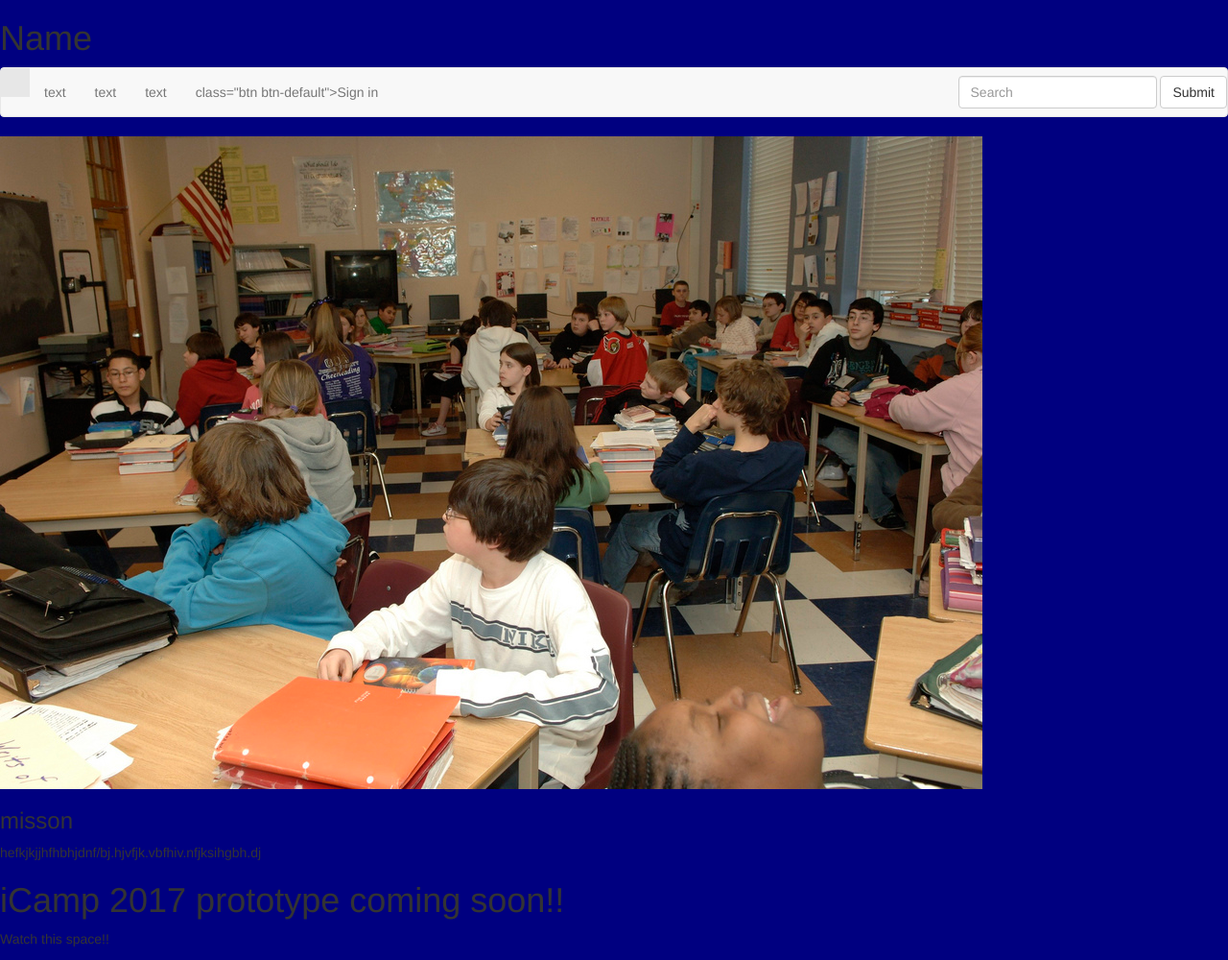
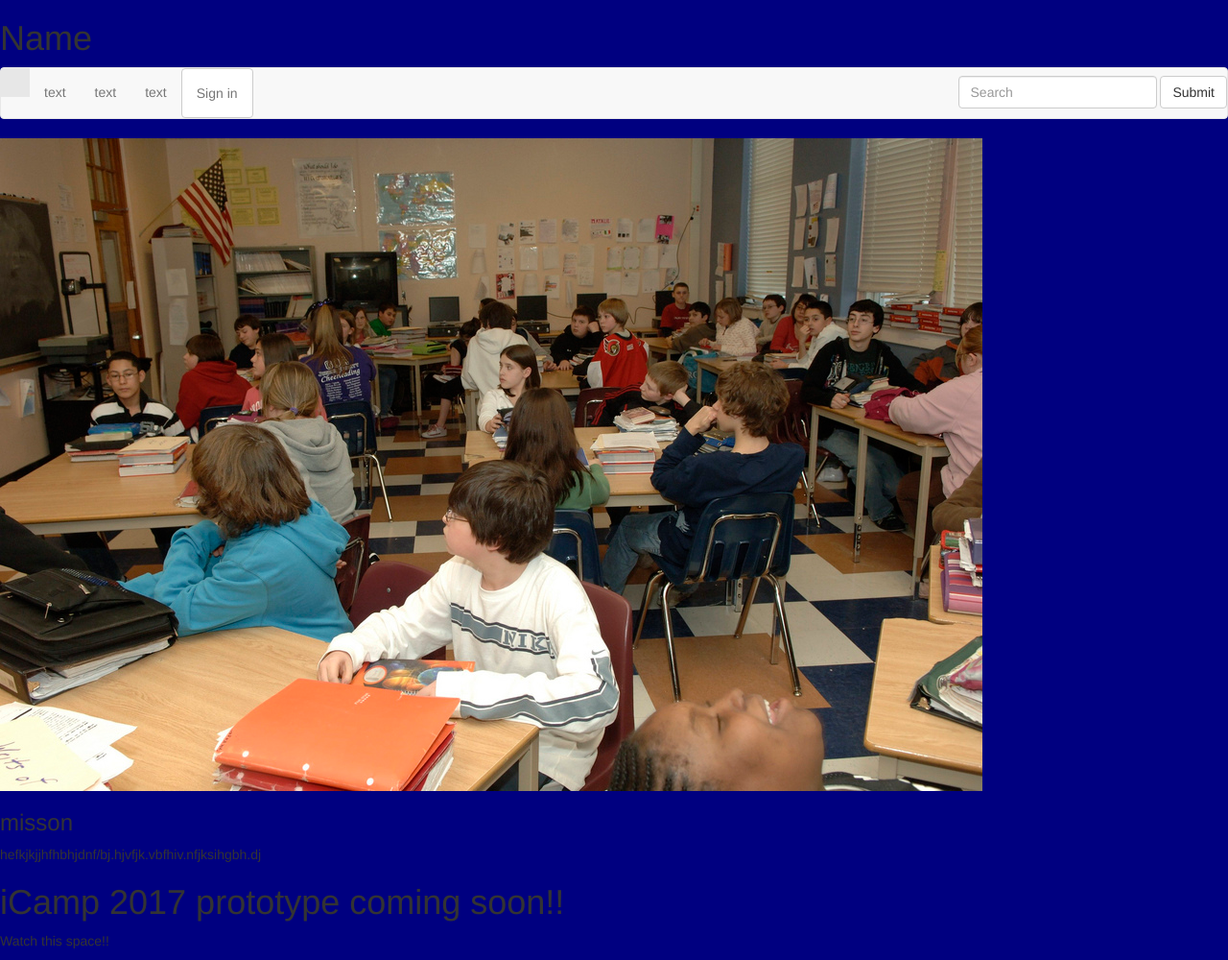
Before and after one commit to iCamp2017/iCamp2017.github.io, a Jekyll site: the page built from index.md, in a window 1280 px wide. Shown: the whole page at 96% size. Built offline with Jekyll 4.4.1, drawn with Linux system fonts in a browser that asks for light colours; nearby versions of some CDN libraries; library files that are not in the unit come from our copies.

Commit message:
add tags to the sign in

```diff
--- a/_layouts/default.html
+++ b/_layouts/default.html
@@ -15,7 +15,7 @@
 <li role="presentation"><a href="#">text</a></li>
 <li role="presentation"><a href="#"> text</a></li>
 <li role="presentation"><a href="#"> text</a></li>
-<li role="presentation"><a href="#">class="btn btn-default">Sign in</a>
+<li role="presentation"><a href="#" class="btn btn-default">Sign in</a></li>
   </ul>
   <form class="navbar-form navbar-right" role="search">
     <div class="form-group">
```
